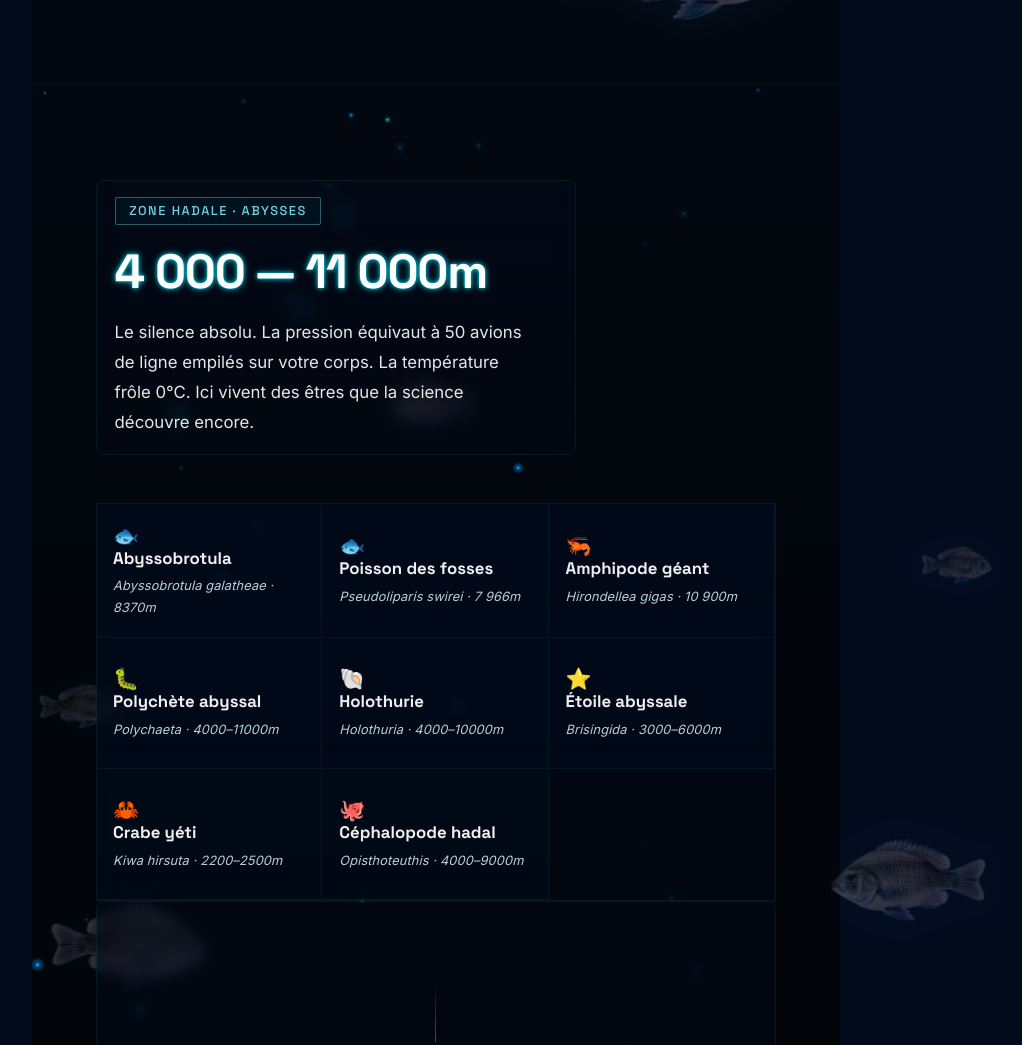
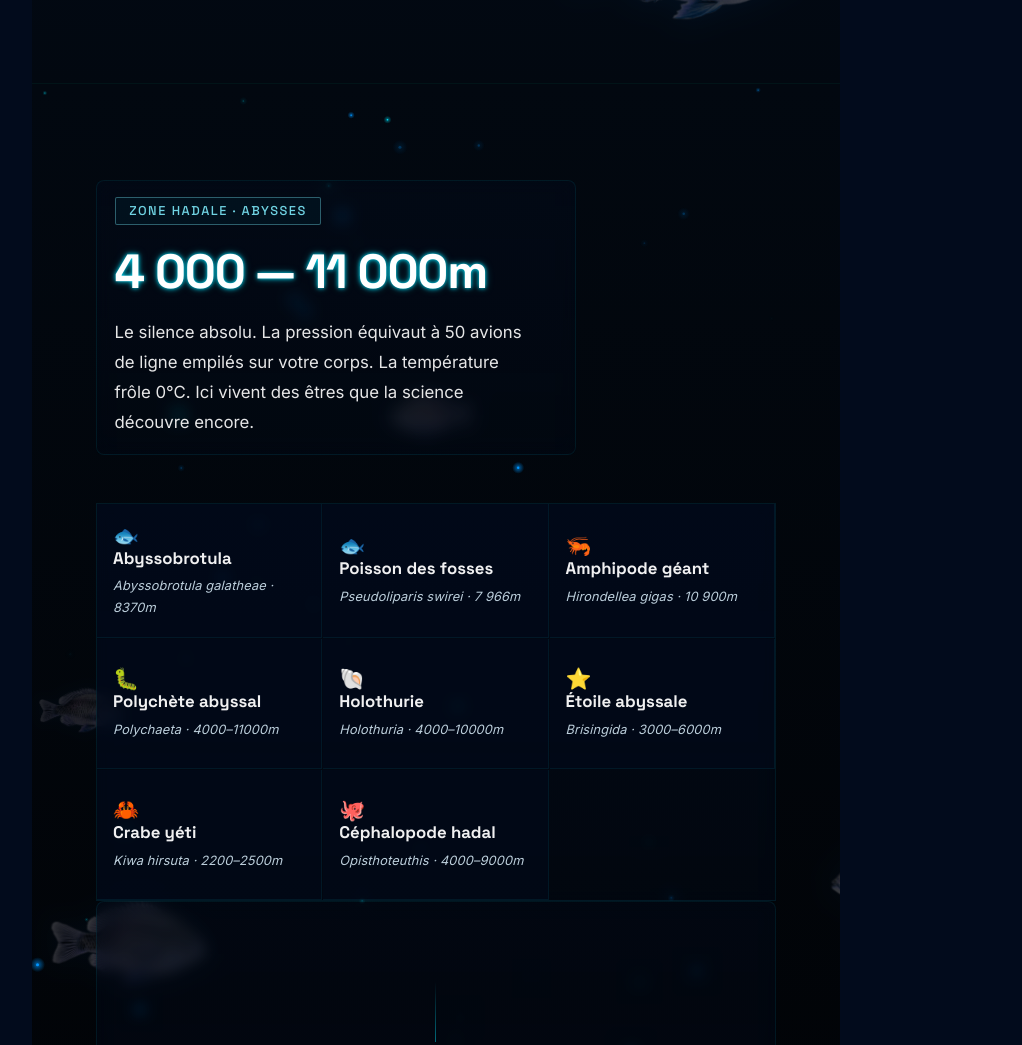
Before and after one commit to AlexandreLegrandDev/Ocean, a website built with Vite: page index.html in a window 1280 px wide. Shown: the part 3411-4456 px from the top of the page, without its empty margins (24-1046 px from the left). Built offline with nearby package versions, Linux system fonts and the light colour scheme.

Commit message:
fix weird bug

```diff
--- a/css/style.css
+++ b/css/style.css
@@ -348,6 +348,11 @@ button:focus-visible {
 .zone--abyss {
   background: linear-gradient(180deg, #020810 0%, #010204 100%);
   min-height: 100vh;
+  overflow: hidden;
+}
+
+.zone--abyss .zone__fish-layer {
+  inset: 0 -42px 0 -42px;
 }
 .zone__rays {
   position: absolute;
```
